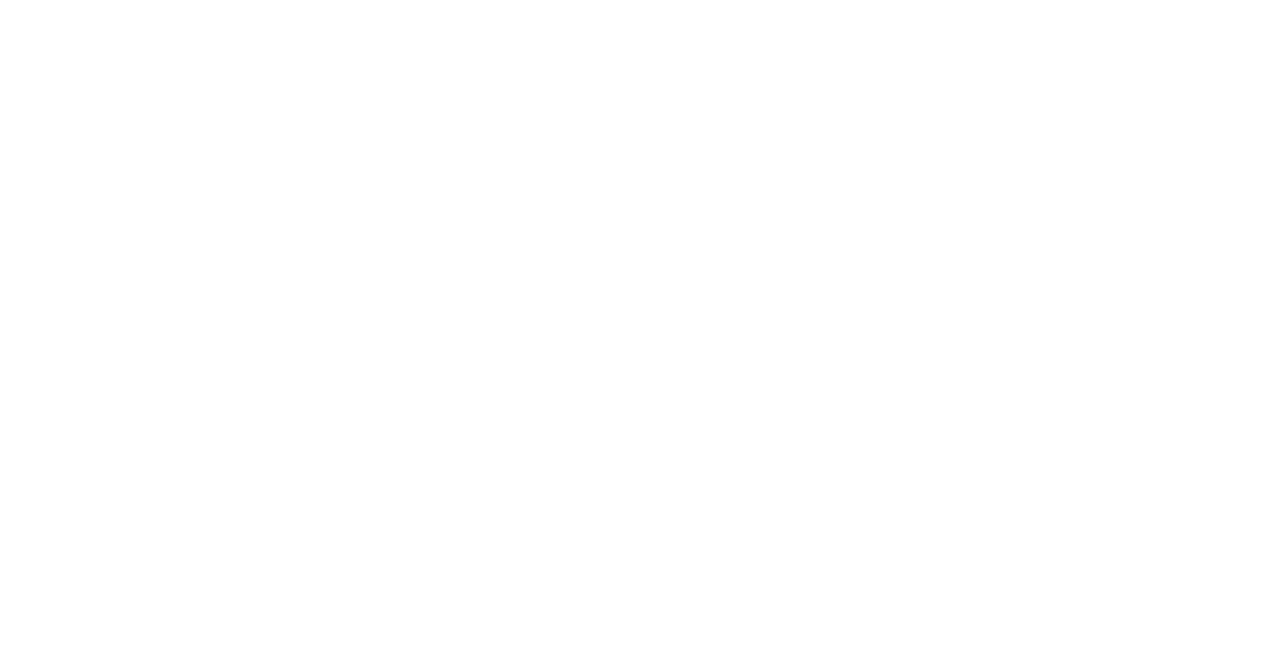
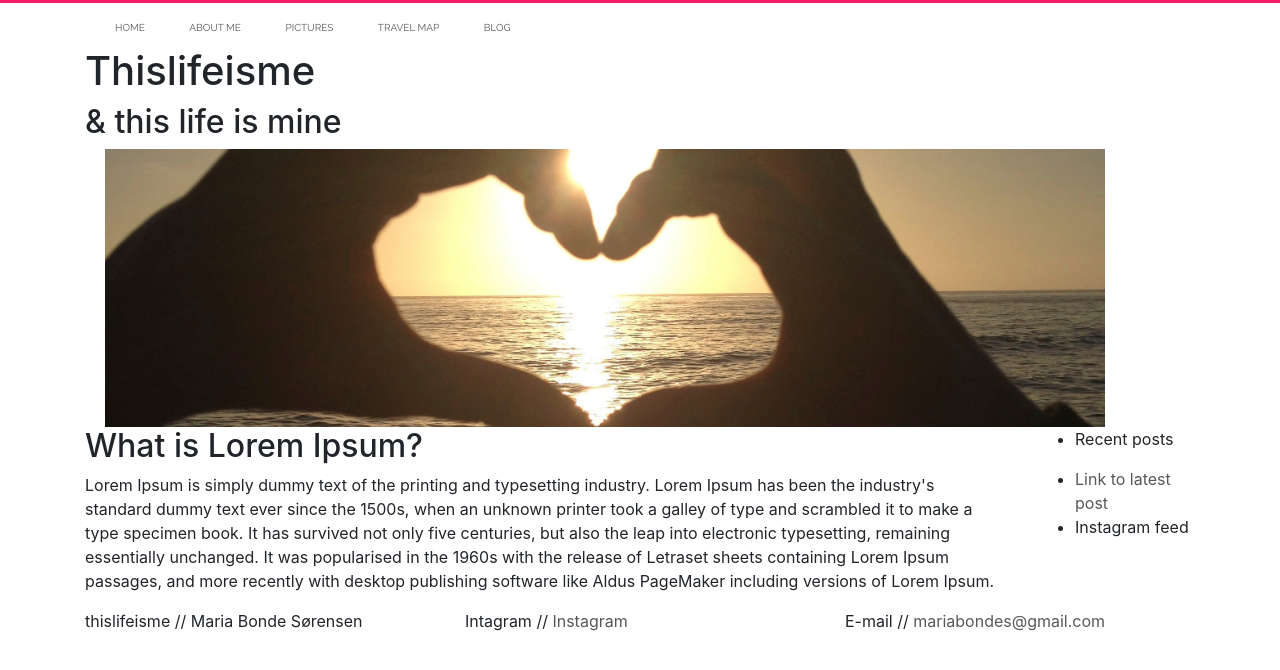
Before and after one commit to maariabs/maariabs.github.io, a plain HTML site: page index.html in a window 1280 px wide. Drawn offline with nearby package versions, Linux system fonts and the light colour scheme.

Commit message:
New project

```diff
--- a/index.html
+++ b/index.html
@@ -1,12 +1,103 @@
-<!DOCTYPE html>
-<html lang="">
+<!doctype html>
+<html lang="en">
 <head>
+
+    <!-- Required meta tags -->
     <meta charset="utf-8">
-    <meta name="viewport" content="width=device-width, initial-scale=1.0">
-    <title></title>
-</head>
+    <meta name="viewport" content="width=device-width, initial-scale=1, shrink-to-fit=no">
 
-<body>
+    <!-- Bootstrap CSS -->
+    <link rel="stylesheet" href="https://stackpath.bootstrapcdn.com/bootstrap/4.1.0/css/bootstrap.min.css" integrity="sha384-9gVQ4dYFwwWSjIDZnLEWnxCjeSWFphJiwGPXr1jddIhOegiu1FwO5qRGvFXOdJZ4" crossorigin="anonymous">
 
-</body>
+    <!-- Custom CSS -->
+    <link rel="stylesheet" type="text/css" href="style.css">
+
+    <!-- jQuery first, then Popper.js, then Bootstrap JS -->
+    <script src="https://code.jquery.com/jquery-3.3.1.slim.min.js" integrity="sha384-q8i/X+965DzO0rT7abK41JStQIAqVgRVzpbzo5smXKp4YfRvH+8abtTE1Pi6jizo" crossorigin="anonymous"></script>
+
+    <link href="https://fonts.googleapis.com/css?family=Parisienne|Raleway:100,100i,200,200i,300,300i,400,400i,500,500i,600,600i,700,700i,800,800i,900,900i|Roboto:100,100i,300,300i,400,400i,500,500i,700,700i,900,900i" rel="stylesheet">
+
+    <title>Hello, world!</title>
+  </head>
+  <body>
+
+<hr>
+
+<div class="container">
+
+    <!-- Nav bar -->
+    <nav>
+        <ul class="nav">
+            <li><a href="index.html">Home</a></li>
+            <li><a href="aboutme.html">About me</a></li>
+            <li><a href="pictures.html">Pictures</a></li>
+            <li><a href="travelmap.html">Travel map</a></li>
+            <li><a href="blog.html">Blog</a></li>
+        </ul>
+    </nav>
+
+    <!-- Header with h1 and picture -->
+    <div class="header">
+        <h1>Thislifeisme</h1>
+        <h2> & this life is mine</h2>
+
+        <img src="images/thislifeisme_header.jpg" alt="thislifeismeblog" width="1000px" hspace="20">
+    </div>
+
+    <!-- Column 1 Main content -->
+    <div class="maincontent">
+        <div class="row">
+            <div class="col-10">
+                <h2>What is Lorem Ipsum?</h2>
+                <p>Lorem Ipsum is simply dummy text of the printing and typesetting industry. Lorem Ipsum has been the industry's standard dummy text ever since the 1500s, when an unknown printer took a galley of type and scrambled it to make a type specimen book. It has survived not only five centuries, but also the leap into electronic typesetting, remaining essentially unchanged. It was popularised in the 1960s with the release of Letraset sheets containing Lorem Ipsum passages, and more recently with desktop publishing software like Aldus PageMaker including versions of Lorem Ipsum.</p>
+            </div>
+
+        <!-- Column 2 Sidebar -->
+            <div class="col-2">
+                <nav>
+                    <ul class="navside">
+                        <li><p id="sidebar">Recent posts</p></li>
+                        <li><a href="index.html">Link to latest post</a></li>
+                        <li><p id="sidebar">Instagram feed</p></li>
+
+                    </ul>
+                </nav>
+
+            </div>
+        </div>
+    </div>
+
+
+
+
+    <!-- Footer -->
+    <div class="footer">
+        <div class="row">
+            <div class="col-4">
+                <p id="footertext">thislifeisme // Maria Bonde Sørensen</p>
+            </div>
+
+            <div class="col-4">
+                <p id="footertext">Intagram // <a href="https://www.instagram.com/maariabs/" target="_top">Instagram</a>
+            </div>
+
+            <div class="col-4">
+                <p id="footertext">E-mail // <a href="mailto:mariabondes@gmail.com"target="_top">mariabondes@gmail.com</a>
+            </div>
+        </div>
+    </div>
+
+
+
+
+    <!-- Optional JavaScript -->
+    <script src="https://cdnjs.cloudflare.com/ajax/libs/popper.js/1.14.0/umd/popper.min.js" integrity="sha384-cs/chFZiN24E4KMATLdqdvsezGxaGsi4hLGOzlXwp5UZB1LY//20VyM2taTB4QvJ" crossorigin="anonymous"></script>
+    <script src="https://stackpath.bootstrapcdn.com/bootstrap/4.1.0/js/bootstrap.min.js" integrity="sha384-uefMccjFJAIv6A+rW+L4AHf99KvxDjWSu1z9VI8SKNVmz4sk7buKt/6v9KI65qnm" crossorigin="anonymous"></script>
+
+    <!-- Custom JavaScript -->
+    <script src="script.js"></script>
+
+</div>
+
+  </body>
 </html>
--- /dev/null
+++ b/style.css
@@ -0,0 +1,50 @@
+hr {
+    border-top: 3px solid #ff1b6b;
+    margin: 0px
+    }
+
+/* Navigation bar */
+.nav {
+    background-color:s #ffffff;
+    padding: 5px;
+    display: inline-block;
+    margin: 0px;
+
+}
+
+ul.nav {
+    list-style: none;
+    padding: 10px;
+
+}
+ul.nav li{
+    display: inline;
+    font-family: 'Raleway';
+    padding: 20px;
+    text-transform: uppercase;
+    font-size: 10px;
+    font-weight: 400;
+
+}
+
+a:link {
+    color: #595858;
+    text-decoration: none;
+
+}
+
+a:visited {
+    color: #000000;
+    text-decoration: none;
+}
+
+a:hover {
+    color: #ff1b6b;
+    text-decoration: none;
+}
+
+a:active {
+    color: #000000;
+    font-weight: 500;
+    text-decoration: underline;
+}
```
Also changed, not shown: Images/UnitedStatesMap.JPG (added), Images/WorldMap.JPG (added), Images/mariaphoto.jpg (added), Images/mexico1.jpg (added), Images/mexico2.jpg (added), Images/mexico3.JPG (added), Images/mexico4.JPG (added), Images/mexico5.jpg (added), Images/mexico6.jpg (added), Images/thislifeisme.jpg (added), Images/thislifeisme_header.jpg (added).
